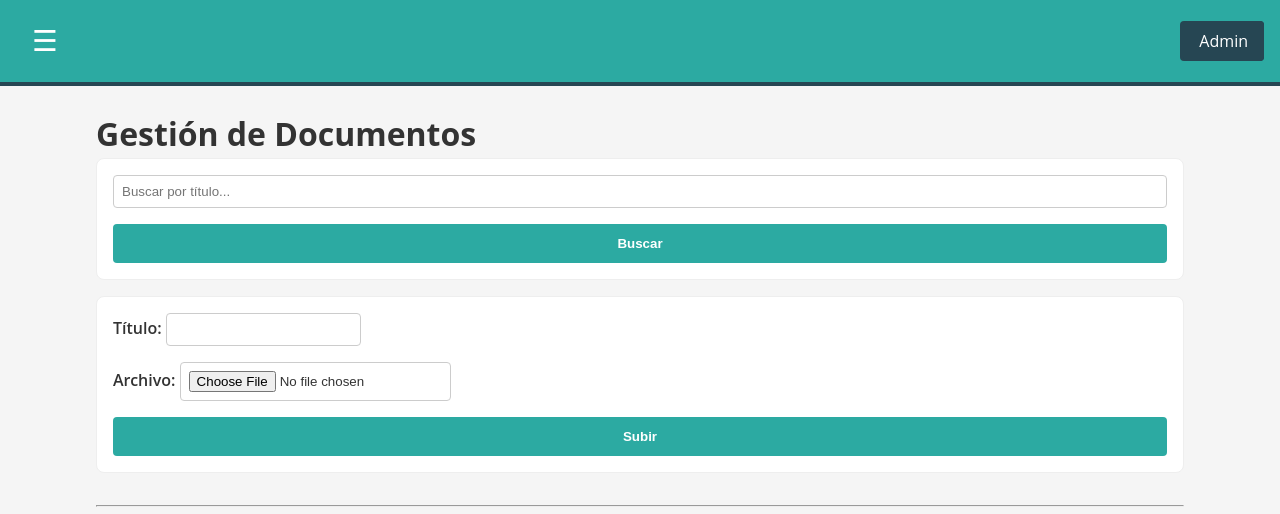
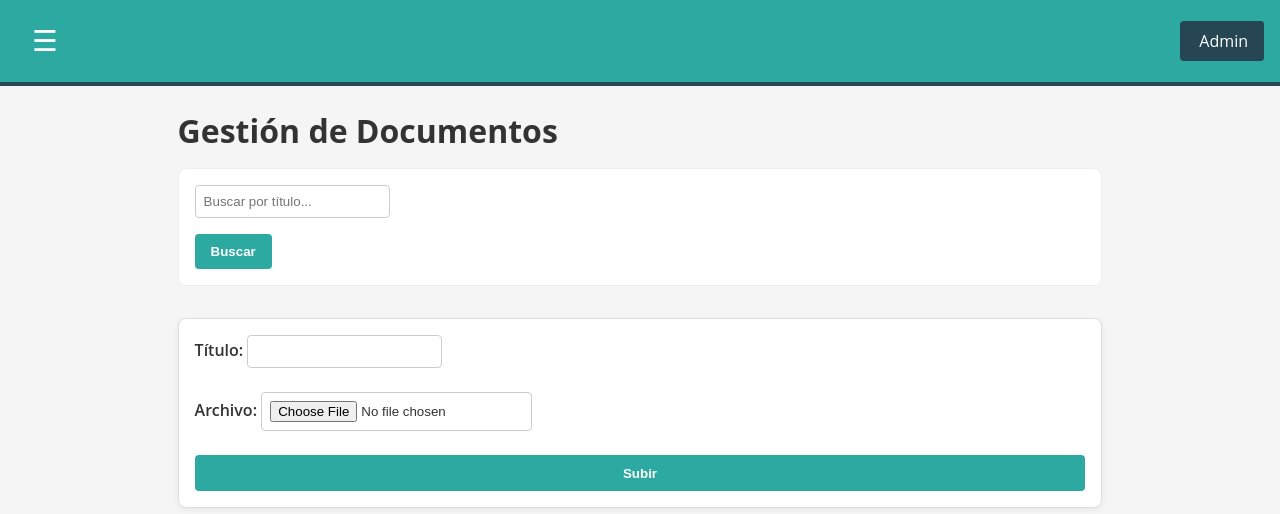
Before and after one commit to ignaciogonlez/AdminCare, a Django app: page /documentos/ in a window 1280 px wide. Shown: the top 514 px of the page. Run offline with Django 5.2, Linux system fonts and the light colour scheme; a user stored in the database is signed in; data comes from the database, SQL or seed files in the repository; parts of the project's set-up code (start-up, migrations or seed data) failed here and were passed over.

Commit message:
mejora vista documentos

```diff
--- a/static/css/estilos.css
+++ b/static/css/estilos.css
@@ -33,6 +33,19 @@
   color: var(--color-text);
   line-height: 1.5;
   -webkit-font-smoothing: antialiased;
+}
+
+a {
+  color: var(--color-primary);
+  text-decoration: none;
+}
+a:hover {
+  text-decoration: underline;
+}
+
+h1, h2, h3, h4, h5, h6 {
+  margin-bottom: 1rem;
+  line-height: 1.3;
 }
 
 /* ============================= */
--- a/templates/documentos.html
+++ b/templates/documentos.html
@@ -1,55 +1,71 @@
 {% extends 'base.html' %}
-{% block title %}Gestión de Documentos - TFG{% endblock %}
+{% load static %}
+
+{% block title %}Gestión de Documentos - AdminCare{% endblock %}
 
 {% block content %}
-<h1>Gestión de Documentos</h1>
+<div class="container py-5">
+
+  <h1 class="mb-4">Gestión de Documentos</h1>
 
   <!-- Formulario de búsqueda -->
-<form method="GET" style="margin-bottom: 1rem;">
-  <input type="text" name="q" placeholder="Buscar por título..." value="{{ query|default_if_none:'' }}">
-  <button type="submit">Buscar</button>
+  <form method="GET" class="mb-4 row g-2">
+    <div class="col-9">
+      <input
+        type="text"
+        name="q"
+        placeholder="Buscar por título..."
+        value="{{ query|default_if_none:'' }}"
+        class="form-control"
+      >
+    </div>
+    <div class="col-3">
+      <button type="submit" class="btn btn-primary w-100">Buscar</button>
+    </div>
   </form>
 
   <!-- Formulario para subir documentos -->
-<form method="POST" enctype="multipart/form-data">
+  <form method="POST" enctype="multipart/form-data" class="mb-4 card p-4">
     {% csrf_token %}
     {{ form.as_p }}
-  <button type="submit">Subir</button>
+    <button type="submit" class="btn btn-success">Subir</button>
   </form>
 
   <hr/>
 
   <!-- Listado de documentos subidos -->
-<h2>Mis documentos:</h2>
+  <h2 class="mt-4 mb-3">Mis documentos:</h2>
   <ul class="documents-list">
     {% for doc in documents %}
       <li class="document-item">
-      <!-- Imagen de portada (arriba) -->
-      <div class="doc-preview">
+
+        <!-- Imagen de portada centrada y redimensionada -->
+        <div class="doc-preview text-center mb-3">
           {% if doc.cover %}
             <a href="{{ doc.file.url }}" target="_blank">
-            <img src="{{ doc.cover.url }}" alt="Portada">
+              <img
+                src="{{ doc.cover.url }}"
+                alt="Portada"
+                class="img-fluid doc-thumbnail"
+              >
             </a>
           {% else %}
-          <a href="{{ doc.file.url }}" target="_blank">Ver/Descargar</a>
+            <a href="{{ doc.file.url }}" target="_blank" class="btn btn-outline-secondary">
+              Ver/Descargar
+            </a>
           {% endif %}
         </div>
 
-      <!-- Contenedor para título/fecha y papelera (debajo de la imagen) -->
-      <div class="doc-details">
+        <!-- Título/fecha y botón de eliminar -->
+        <div class="doc-details d-flex justify-content-between align-items-center">
           <div class="doc-info">
-          <strong>{{ doc.title }}</strong> - {{ doc.uploaded_at|date:"d/m/Y H:i" }}
+            <strong>{{ doc.title }}</strong><br>
+            <small class="text-muted">{{ doc.uploaded_at|date:"d/m/Y H:i" }}</small>
           </div>
           <div class="doc-actions">
             <form action="{% url 'eliminar_documento' doc.id %}" method="POST">
               {% csrf_token %}
-            <button type="submit" class="btn-trash" title="Eliminar">
-              <!-- Ícono de papelera (SVG) -->
-              <svg xmlns="http://www.w3.org/2000/svg" width="16" height="16" fill="currentColor" class="icon-trash" viewBox="0 0 16 16">
-                <path d="M5.5 5.5A.5.5 0 0 1 6 5h4a.5.5 0 0 1 0 1H6a.5.5 0 0 1-.5-.5zm0 2A.5.5 0 0 1 6 7h4a.5.5 0 0 1 0 1H6a.5.5 0 0 1-.5-.5zm0 2A.5.5 0 0 1 6 9h4a.5.5 0 0 1 0 1H6a.5.5 0 0 1-.5-.5z"/>
-                <path fill-rule="evenodd" d="M14.5 3a1 1 0 0 1-1 1H13v9a2 2 0 0 1-2 2H5a2 2 0 0 1-2-2V4h-.5a1 1 0 0 1 0-2h3a1 1 0 0 1 1-1h2a1 1 0 0 1 1 1h3a1 1 0 0 1 1 1zM4.118 4 4 4.059V13a1 1 0 0 0 1 1h6a1 1 0 0 0 1-1V4.059L11.882 4H4.118zM2.5 3a.5.5 0 0 0 0 1h11a.5.5 0 0 0 0-1h-11z"/>
-              </svg>
-            </button>
+              <button type="submit" class="btn-trash" title="Eliminar"></button>
             </form>
           </div>
         </div>
@@ -58,4 +74,6 @@
       <li>No hay documentos subidos todavía.</li>
     {% endfor %}
   </ul>
+
+</div>
 {% endblock %}
```
Also changed, not shown: other parts of static/css/estilos.css (+38 -1 lines). Lines whose indentation alone changed are shown as unchanged.
